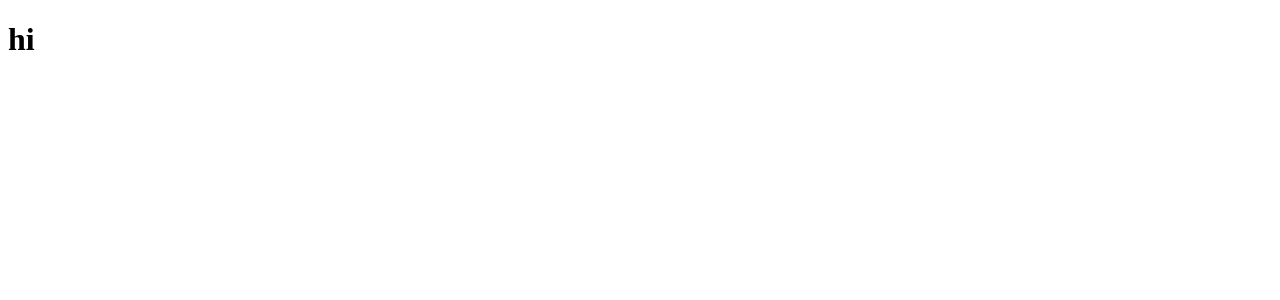
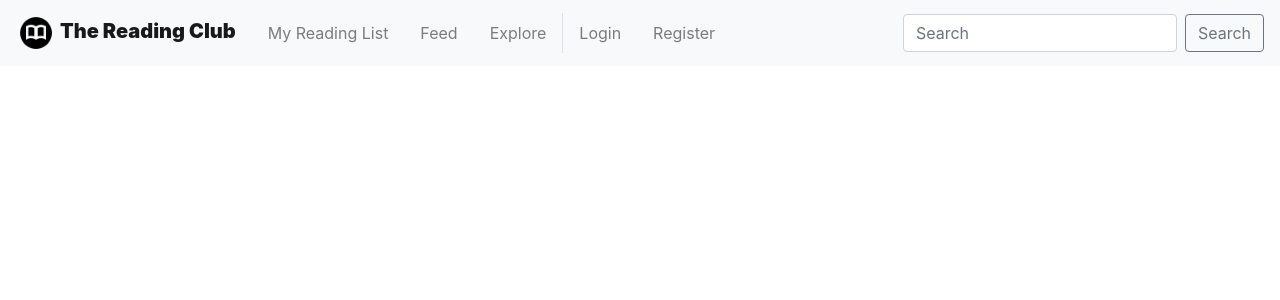
Before and after one commit to adriasala12/HarvardX-CS50W-final-project, a Django app: page / in a window 1280 px wide. Before the commit the part shown is almost empty. Shown: the top 300 px of the page. Run offline with Django 3.2, Linux system fonts and the light colour scheme; some libraries are stand-ins or nearby versions.

Commit message:
First working prototype of the navbar

```diff
--- a/reading/templates/reading/index.html
+++ b/reading/templates/reading/index.html
@@ -5,10 +5,66 @@
     <meta charset="UTF-8">
     <meta name="viewport" content="width=device-width, initial-scale=1.0">
     <title>{% block title %}{% endblock %}</title>
+    <link rel="stylesheet" href="https://stackpath.bootstrapcdn.com/bootstrap/4.5.0/css/bootstrap.min.css" integrity="sha384-9aIt2nRpC12Uk9gS9baDl411NQApFmC26EwAOH8WgZl5MYYxFfc+NcPb1dKGj7Sk" crossorigin="anonymous">
+    <script src="https://code.jquery.com/jquery-3.5.1.slim.min.js" integrity="sha384-DfXdz2htPH0lsSSs5nCTpuj/zy4C+OGpamoFVy38MVBnE+IbbVYUew+OrCXaRkfj" crossorigin="anonymous"></script>
+    <script src="https://cdn.jsdelivr.net/npm/popper.js@1.16.0/dist/umd/popper.min.js" integrity="sha384-Q6E9RHvbIyZFJoft+2mJbHaEWldlvI9IOYy5n3zV9zzTtmI3UksdQRVvoxMfooAo" crossorigin="anonymous"></script>
+    <script src="https://stackpath.bootstrapcdn.com/bootstrap/4.5.0/js/bootstrap.min.js" integrity="sha384-OgVRvuATP1z7JjHLkuOU7Xw704+h835Lr+6QL9UvYjZE3Ipu6Tp75j7Bh/kR0JKI" crossorigin="anonymous"></script>
 </head>
 
 <body>
-    <h1>hi</h1>
+    <nav class="navbar navbar-expand-lg navbar-light bg-light">
+
+        <div class="d-flex justify-content-between w-100 d-block d-lg-none">
+            <a class="navbar-brand flex-grow-1 d-block" href="{% url 'index' %}" style="font-weight: 900;">
+                <img src=" static/reading/resources/logo_black.png " width="40 " height="40 " class="d-inline-block align-middle " alt=" " loading="lazy "> The Reading Club
+            </a>
+            <button class="navbar-toggler border-0" type="button" data-toggle="collapse" data-target="#navbarSupportedContent" aria-controls="navbarSupportedContent" aria-expanded="false" aria-label="Toggle navigation">
+                <span class="navbar-toggler-icon"></span>
+            </button>
+            <button class="navbar-toggler border-0" type="button" data-toggle="collapse" data-target="#navbarSupportedContentS" aria-controls="navbarSupportedContentS" aria-expanded="false" aria-label="Toggle navigation">
+                <svg xmlns="http://www.w3.org/2000/svg" width="24" height="24" viewBox="0 0 24 24" fill="none" stroke="currentColor" stroke-width="2" stroke-linecap="round" stroke-linejoin="round" class="feather feather-search"><circle cx="11" cy="11" r="8"></circle><line x1="21" y1="21" x2="16.65" y2="16.65"></line></svg>
+            </button>
+        </div>
+
+        <div class="d-none d-lg-block">
+            <a class="navbar-brand" href="{% url 'index' %}" style="font-weight: 900;">
+                <img src=" static/reading/resources/logo_black.png " width="40 " height="40 " class="d-inline-block align-middle " alt=" " loading="lazy "> The Reading Club
+            </a>
+        </div>
+
+        <div class="navbar-collapse collapse" id="navbarSupportedContent">
+            <ul class="navbar-nav">
+                <li class="nav-item mx-2">
+                    <a class="nav-link" href="#">My Reading List</a>
+                </li>
+                <li class="nav-item mx-2">
+                    <a class="nav-link" href="#">Feed</a>
+                </li>
+                <li class="nav-item mx-2">
+                    <a class="nav-link" href="#">Explore</a>
+                </li>
+                <div class="dropdown-divider"></div>
+                <li class="nav-item px-2 border-left d-none d-lg-block">
+                    <a class="nav-link" href="#">Login</a>
+                </li>
+                <li class="nav-item px-2 d-block d-lg-none">
+                    <a class="nav-link" href="#">Login</a>
+                </li>
+                <li class="nav-item mx-2">
+                    <a class="nav-link" href="#">Register</a>
+                </li>
+            </ul>
+        </div>
+
+        <div class="navbar-collapse collapse justify-content-end" id="navbarSupportedContentS">
+            <div class="dropdown-divider"></div>
+            <form class="form-inline my-2 my-lg-0">
+                <input class="form-control mr-sm-2" type="search" placeholder="Search" aria-label="Search">
+                <button class="form-control btn btn-outline-secondary my-2 my-sm-0" type="submit">Search</button>
+            </form>
+        </div>
+
+    </nav>
 </body>
 
 </html>
```
